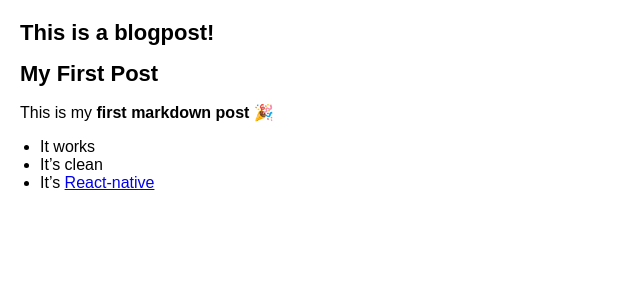
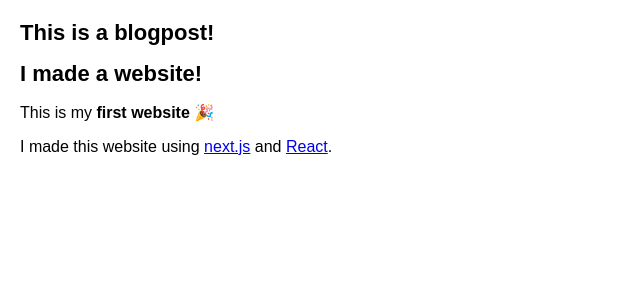
Before and after one commit to Thorald/my_website, a Next.js app: page /blog/first_post in a window 1280 px wide. Shown: the top 300 px of the page, without its empty margins (0-640 px from the left). Built offline with nearby package versions, Linux system fonts and the light colour scheme.

Commit message:
update first_post

```diff
--- a/content/posts/first_post.mdx
+++ b/content/posts/first_post.mdx
@@ -1,7 +1,5 @@
-# My First Post
+# I made a website!
 
-This is my **first markdown post** 🎉
+This is my **first website** 🎉
 
-- It works
-- It’s clean
-- It’s [React-native](/)
+I made this website using [next.js](https://nextjs.org/) and [React](https://react.dev/).
```
